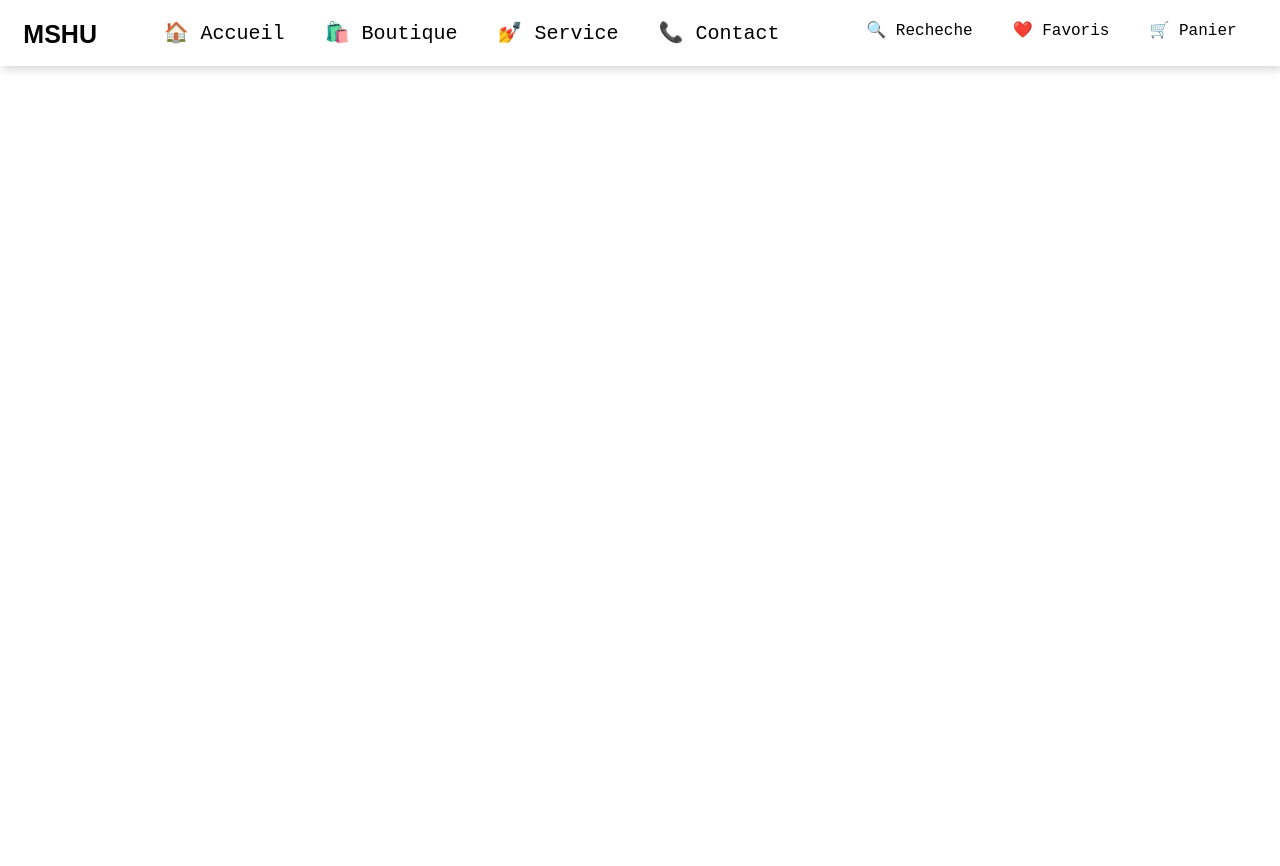
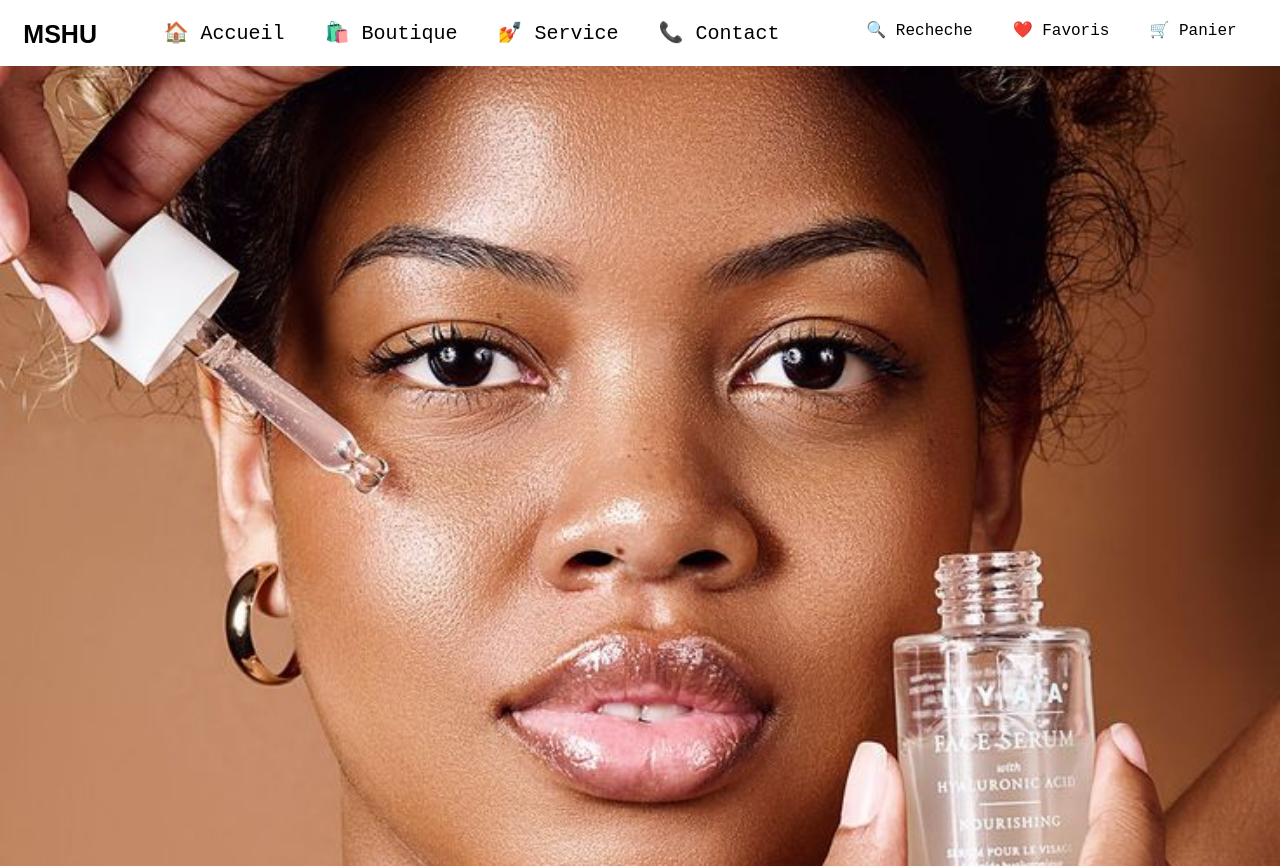
Before and after one commit to Mass642464/mamishou, a plain HTML site: page index.html in a window 1280 px wide. Before the commit the page ends 800 px from the top, so only its background shows below. Drawn offline with Linux system fonts and the light colour scheme.

Commit message:
j ai juste ajouter une photo pour apres utlise java scripte pour des pub des difference service prpose

```diff
--- a/index.html
+++ b/index.html
@@ -46,5 +46,20 @@
             </div>
         </div>
     </header>
+    <main>
+        <section class="section1">
+            <div>
+                <div class="div1">
+                    <div class="div2">
+
+                    </div>
+                </div>
+
+            </div>
+        </section>
+        <section class="section2">
+
+        </section>
+    </main>
 </body>
 </html>
--- a/style.css
+++ b/style.css
@@ -76,5 +76,27 @@ display: block;
     position: absolute;
     left: 0;
 
+}
+@media screen {
+
 
 }
+/*mon body*/
+.section1 div
+{
+    width: 100%;
+    height: 50vh;
+}
+.section1 div .div1
+{
+ background-image: url(image/📸\ Sublimez\ Vos\ Produits\ de\ Beauté\ avec\ un\ Photographe\ Spécialisé\ à\ Paris!\ 🌟.jpeg);
+ background-repeat: no-repeat;
+ background-position: center ;
+ background-size: cover;
+ height: 100vh;
+ position: relative;
+}
+.section1 div .div1 .div2
+{
+ position: absolute;
+}
```
Also changed, not shown: image/DALL·E 2025-02-26 12.09.04 - A close-up portrait of a beautiful woman with glowing skin, soft makeup, and a confident expression. The background is a smooth, warm gradient. High-q.webp (added), image/Pretty afro-american woman looking at copy space and smiling Stock Photo.jpeg (added), image/mamishu.png (added), image/📸 Sublimez Vos Produits de Beauté avec un Photographe Spécialisé à Paris! 🌟.jpeg (added), 1 other file.
